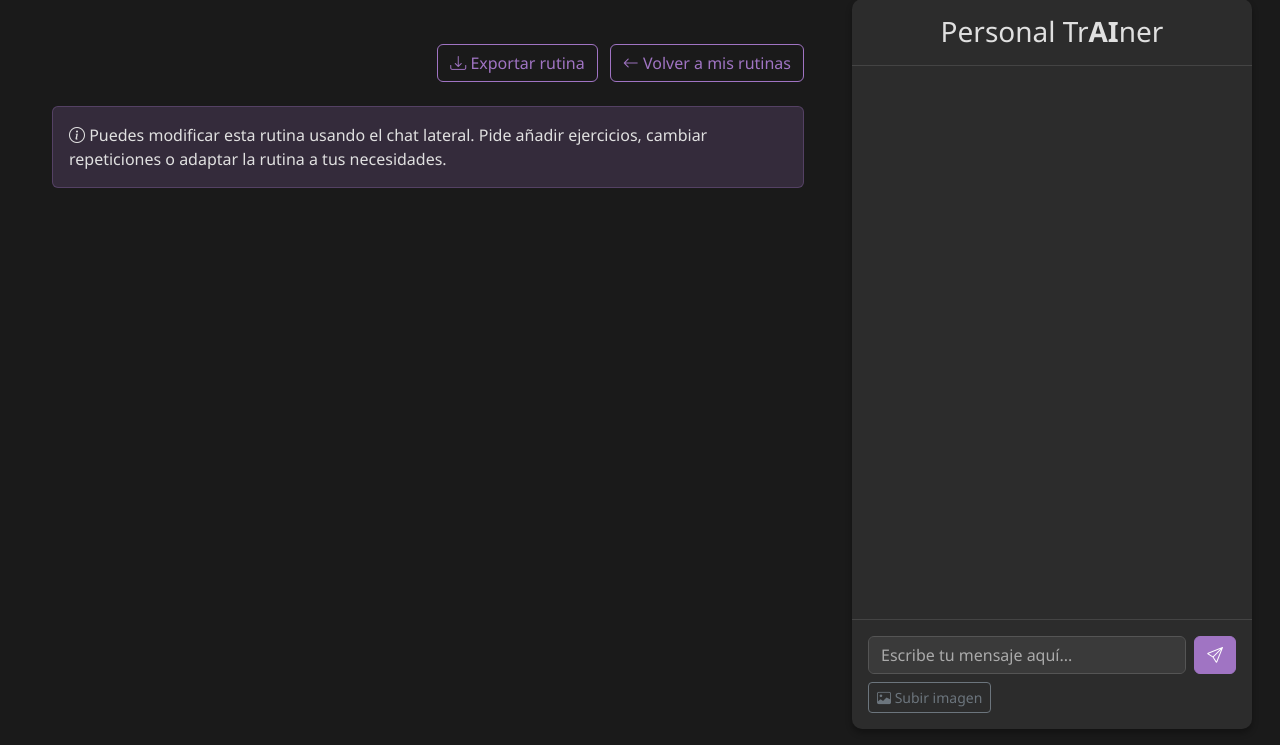
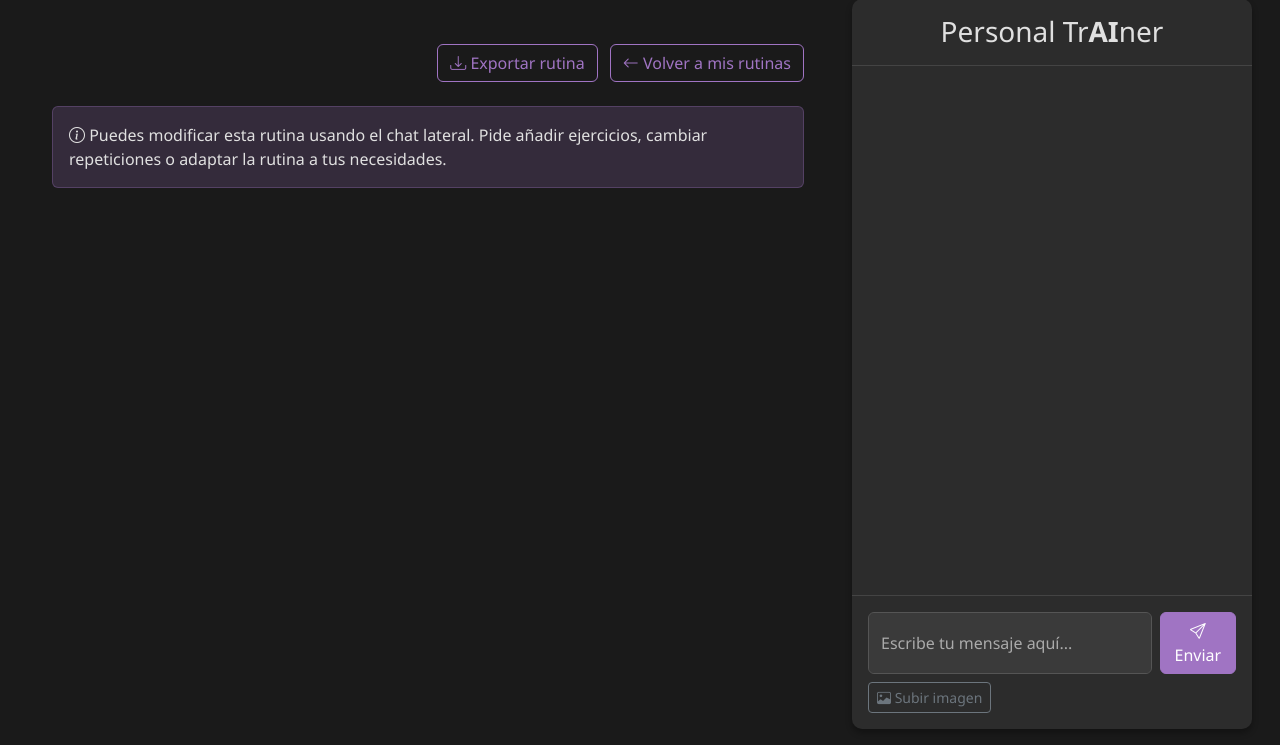
Before and after one commit to GonzaloPontnau/gym-AI, a FastAPI app: template templates/dashboard.html in a window 1280 px wide. Shown: the part 74-819 px from the top of the page. Run offline with FastAPI, Linux system fonts and the light colour scheme; the template is opened without the code that fills it, so the values that code supplies are empty; some libraries are stand-ins or nearby versions.

Commit message:
feat: agregar texto "Enviar" al botón de envío en el chat para mejorar la claridad

```diff
--- a/templates/dashboard.html
+++ b/templates/dashboard.html
@@ -82,7 +82,7 @@
                 <div class="d-flex mb-2">
                     <input type="text" id="message-input" class="form-control me-2" placeholder="Escribe tu mensaje aquí..." required>
                     <button type="submit" class="btn btn-primary" id="send-button">
-                        <i class="bi bi-send"></i>
+                        <i class="bi bi-send"></i> Enviar
                     </button>
                 </div>
                 <div class="d-flex align-items-center">
```
